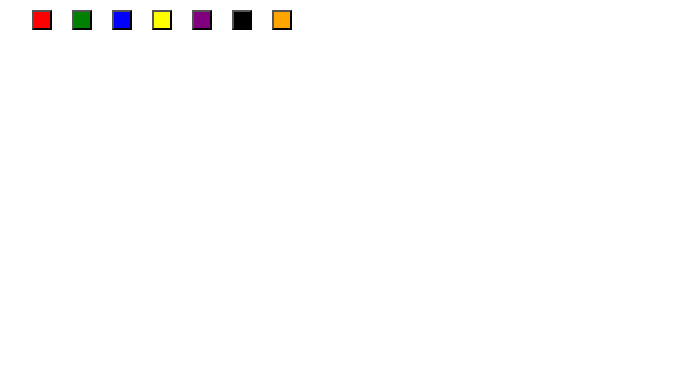
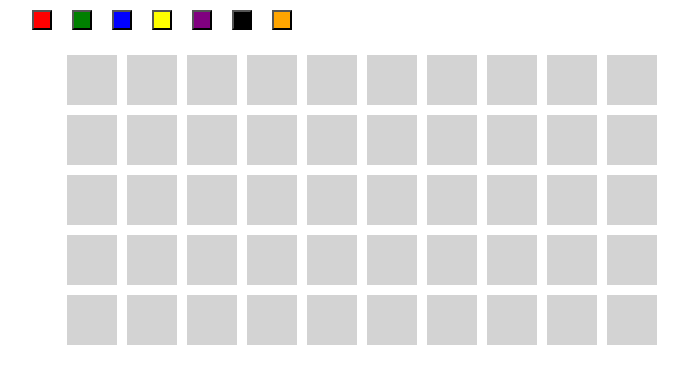
Before and after one commit to goodylove/color-picker, a React (Create React App) app: page / in a window 1280 px wide. Shown: the top 384 px of the page, without its empty margins (478-1166 px from the left). Built offline with nearby package versions, Linux system fonts and the light colour scheme.

Commit message:
second commit

```diff
--- a/src/App.css
+++ b/src/App.css
@@ -1,5 +1,10 @@
 .App {
   text-align: center;
+  display: flex;
+  flex-direction: column;
+  justify-content: center;
+  align-items: baseline;
+  width: 100%;
 }
 
 .App-logo {
--- a/src/App.js
+++ b/src/App.js
@@ -1,11 +1,13 @@
 import logo from "./logo.svg";
 import ColorPicker from "./components/ColorPicker";
+import Pixels from "./components/Pixels";
 import "./App.css";
+import PixelArt from "./components/PixelArt";
 
 function App() {
   return (
     <div className="App">
-      <ColorPicker />
+      <PixelArt />
     </div>
   );
 }
--- a/src/components/Pixel.jsx
+++ b/src/components/Pixel.jsx
@@ -3,7 +3,12 @@ import React from "react";
 const Pixel = () => {
   return (
     <div
-      style={{ backgroundColor: "lightGrey", height: "50px", width: "50px" }}
+      style={{
+        backgroundColor: "lightGrey",
+        height: "50px",
+        width: "50px",
+        margin: "5px",
+      }}
     ></div>
   );
 };
--- a/src/components/PixelArt.jsx
+++ b/src/components/PixelArt.jsx
@@ -3,7 +3,15 @@ import ColorPicker from "./ColorPicker";
 import Pixels from "./Pixels";
 const PixelArt = () => {
   return (
-    <div>
+    <div
+      style={{
+        display: "flex",
+        justifyContent: "center",
+        flexDirection: "column",
+        width: "100%",
+        alignItems: "center",
+      }}
+    >
       <ColorPicker />
       <Pixels />
     </div>
--- a/src/components/Pixels.jsx
+++ b/src/components/Pixels.jsx
@@ -4,14 +4,14 @@ import Pixel from "./Pixel";
 const Pixels = () => {
   const pixels = [];
 
-  for (let x = 0; x < 50; x++) pixels.push(<Pixel />);
+  for (let x = 0; x < 50; x++) pixels.push(<Pixel key={x} />);
 
   return (
     <div
       style={{
         display: "grid",
         gridTemplateColumns: "repeat(10,1fr)",
-        margin: "0 auto",
+        margin: "10px",
         width: "200px",
       }}
     >
```
